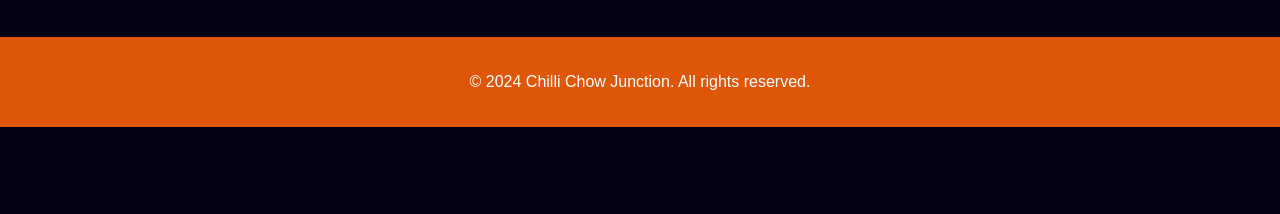
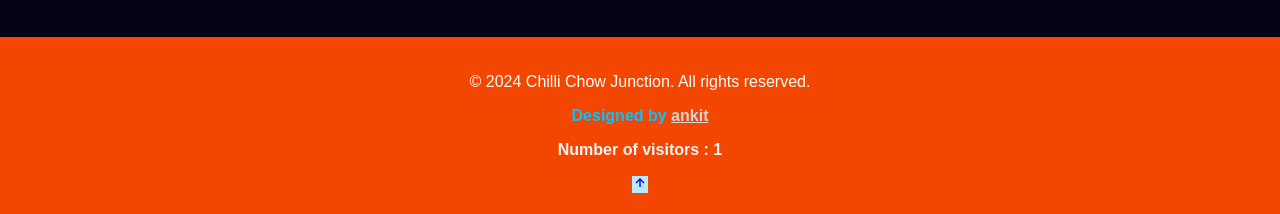
Before and after one commit to ankit071105/Chilli-Chow-Junction, a plain HTML site: page contact.html in a window 1280 px wide. Shown: the part 765-979 px from the top of the page. Before the commit the page ends 892 px from the top, so only its background shows below. Drawn offline with nearby package versions, Linux system fonts and the light colour scheme.

Commit message:
Add files via upload

```diff
--- a/contact.html
+++ b/contact.html
@@ -149,9 +149,31 @@
 <button class="btns">            <a href="https://wa.me/9031765770" target="_blank">Chat on WhatsApp</a></button>
         </div>
     </div>
+    <footer class="footer" id="contact" style="background-color: #f34601;">
+        <div class="footer-text">
 
-    <footer>
-        <p>&copy; 2024 Chilli Chow Junction. All rights reserved.</p>
+            <p>&copy; 2024 Chilli Chow Junction. All rights reserved.</p>
+
+            <p>
+
+                <B style="color: rgb(8, 193, 255);">Designed by <a href="https://www.linkedin.com/in/ankit-kumar-01a52827b/" style="color: rgb(214, 214, 214);">ankit</a></B>
+            </p>
+        </div>
+        <p style="font-weight: bolder;color: whitesmoke;text-align: center;">Number of visitors   : <span class="counter" id="visitor-count" style="color: whitesmoke; font-weight: bolder;text-align: center;"></span></p>
+        <script>
+            if (!localStorage.getItem('visitorCount')) {
+                localStorage.setItem('visitorCount', 1);
+            } else {
+                let count = parseInt(localStorage.getItem('visitorCount'));
+                count += 1;
+                localStorage.setItem('visitorCount', count);
+            }
+            document.getElementById('visitor-count').textContent = localStorage.getItem('visitorCount');
+        </script>
+
+        <div class="footer-iconTop">
+            <a href="index.html" style="background: rgb(183, 234, 250);"><i class='bx bx-up-arrow-alt'></i></a>
+        </div>
     </footer>
 </body>
 </html>
```
Also changed, not shown: index.html (+28 -4 lines), menu.html (+26 -0 lines).
